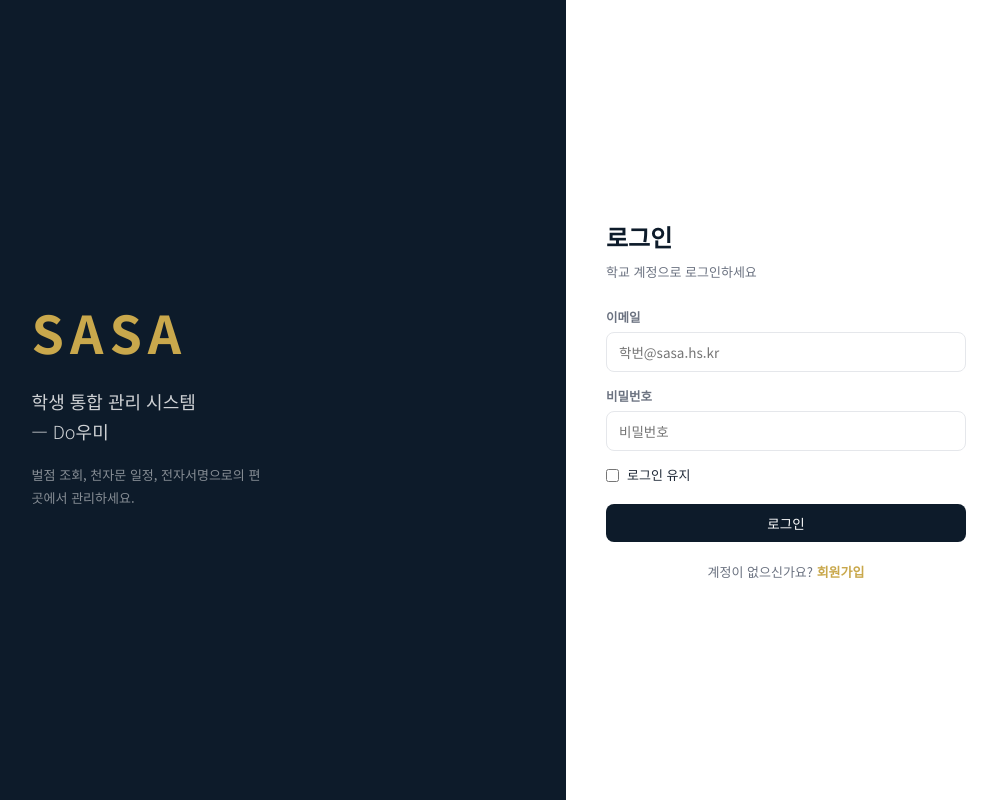
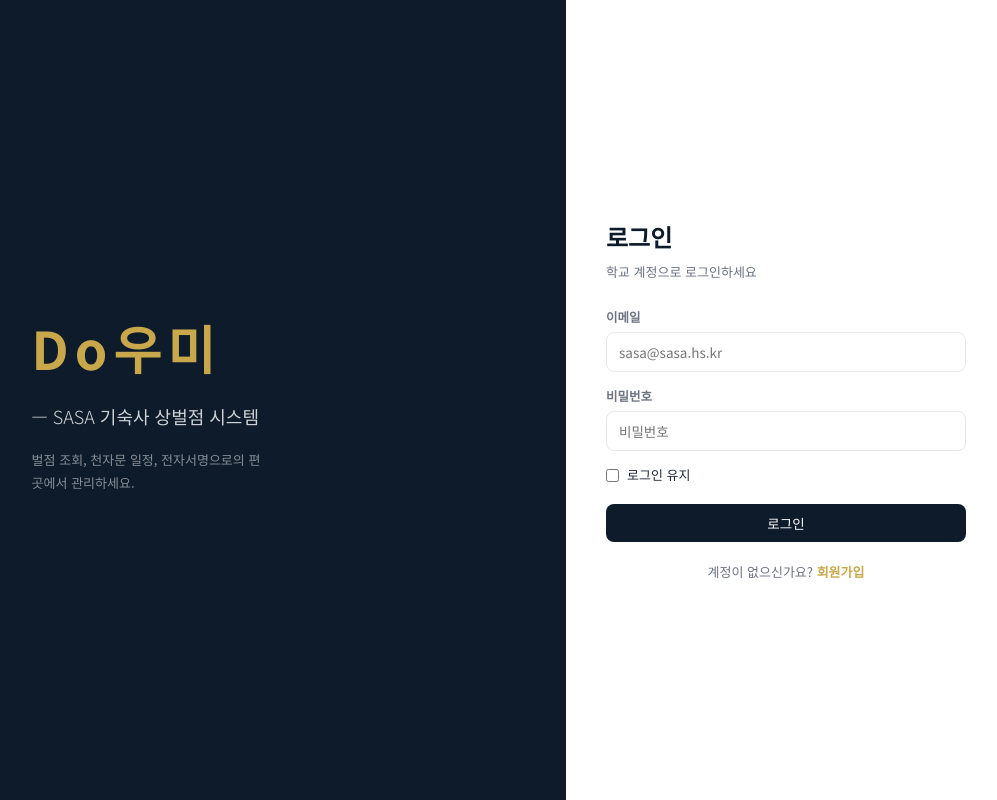
Before and after one commit to sasa10th/Do-umi, a Flask app: page /auth/login in a window 1280 px wide. Shown: the whole page, without its empty margins (274-1271 px from the left). Run offline with Flask 3, Linux system fonts and the light colour scheme.

Commit message:
Edit placeholder in login, signup

```diff
--- a/templates/auth/login.html
+++ b/templates/auth/login.html
@@ -6,8 +6,8 @@
 <div class="auth-page">
   <div class="auth-left">
     <div class="auth-brand">
-      <h1 class="brand-title">SASA</h1>
-      <p class="brand-tagline">학생 통합 관리 시스템<br />— Do우미</p>
+      <h1 class="brand-title">Do우미</h1>
+      <p class="brand-tagline">— SASA 기숙사 상벌점 시스템</p>
       <p class="brand-desc">벌점 조회, 천자문 일정, 전자서명으로의 편<br />곳에서 관리하세요.</p>
     </div>
   </div>
@@ -25,7 +25,7 @@
       <form method="POST" action="{{ url_for('auth.login') }}" class="auth-form">
         <div class="form-group">
           <label for="email">이메일</label>
-          <input type="email" id="email" name="email" placeholder="학번@sasa.hs.kr" required
+          <input type="email" id="email" name="email" placeholder="sasa@sasa.hs.kr" required
                  value="{{ request.form.get('email', '') }}" />
         </div>
         <div class="form-group">
--- a/templates/auth/signup.html
+++ b/templates/auth/signup.html
@@ -5,8 +5,8 @@
 <div class="auth-page">
   <div class="auth-left">
     <div class="auth-brand">
-      <h1 class="brand-title">SASA</h1>
-      <p class="brand-tagline">학생 통합 관리 시스템<br />— Do우미</p>
+      <h1 class="brand-title">Do우미</h1>
+      <p class="brand-tagline">— SASA 기숙사 상벌점 시스템</p>
     </div>
   </div>
   <div class="auth-right">
```
